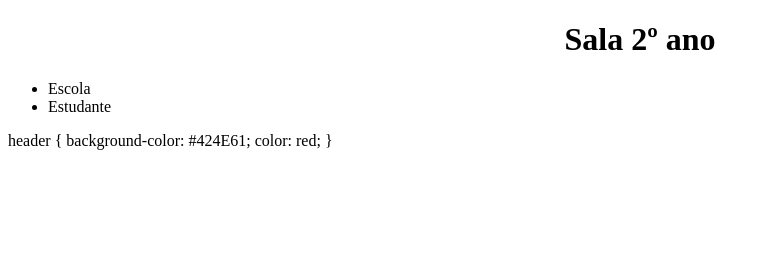
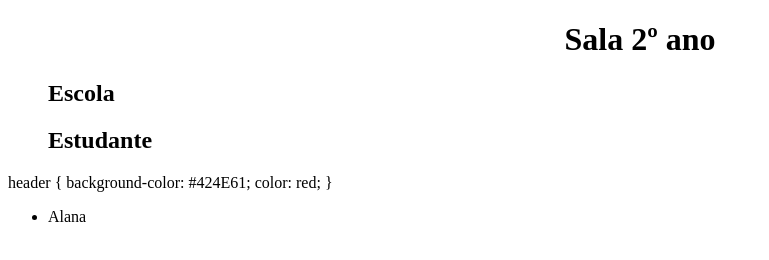
Before and after one commit to rebeca-esquilo/2023MatematicaII, a plain HTML site: page index.html in a window 1280 px wide. Shown: the whole page, without its empty margins (0-769 px from the left). Drawn offline with Linux system fonts and the light colour scheme.

Commit message:
Add files via upload

```diff
--- a/index.html
+++ b/index.html
@@ -11,13 +11,16 @@
     <header>
         <h1>Sala 2º ano</h1>
         <ul>
-            <li>Escola</li>
-            <li>Estudante</li>
+            <h2>Escola</h2>
+            <h2>Estudante</h2>
         </ul>
     </header>
     header {
         background-color: #424E61;
         color: red;
     }
-</body>
-</html>
+<ul>
+
+<li> Alana <img src="" alt=""></li>
+
+</ul>
```
Also changed, not shown: ft dos capetas 2 ano/1b678564-4336-4a04-88e0-a917d68d73b2 (1).jpeg (added), ft dos capetas 2 ano/1b678564-4336-4a04-88e0-a917d68d73b2.jpeg (added), ft dos capetas 2 ano/1b6c918e-d645-403d-8ed7-ceeaec30a8ef.jpeg (added), ft dos capetas 2 ano/2fba9586-b895-44fa-9919-31f593ffa8bc.jpeg (added), ft dos capetas 2 ano/8340107a-9f8d-4135-b328-dbef3971bab3.jpeg (added), ft dos capetas 2 ano/973236c3-5359-45b8-8c07-d30d85555b5e.jpeg (added), ft dos capetas 2 ano/9abd93ec-c8c4-42ce-841f-eba1c78c8239.jpeg (added), ft dos capetas 2 ano/a4134d75-bc3b-412c-8646-32205e40775d.jpeg (added), ft dos capetas 2 ano/a7599b95-30b9-43cd-ad6f-e7f3cd08ea0b.jpeg (added), ft dos capetas 2 ano/c531c323-c55d-470b-bb67-8172772e7ede.jpeg (added), ft dos capetas 2 ano/cc3c30c8-dd7d-4248-b65e-f89efc1c2f07.jpeg (added), ft dos capetas 2 ano/e0fc00cf-e3d0-4768-a2e5-f45dcd5ad78b.jpeg (added), ft dos capetas 2 ano/e7372763-9f5c-4e59-8251-092b19473680.jpeg (added).
